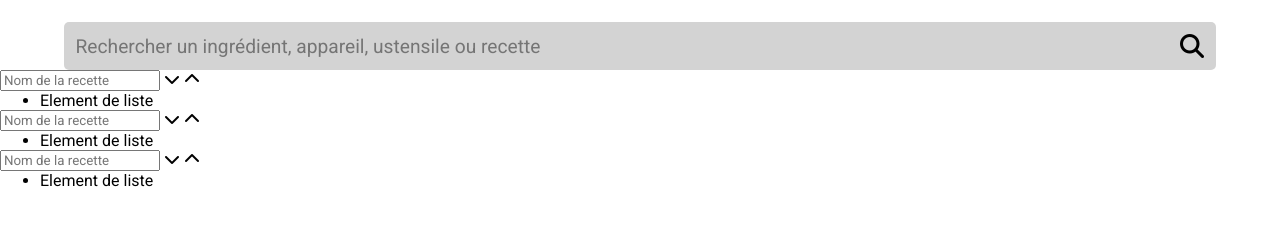
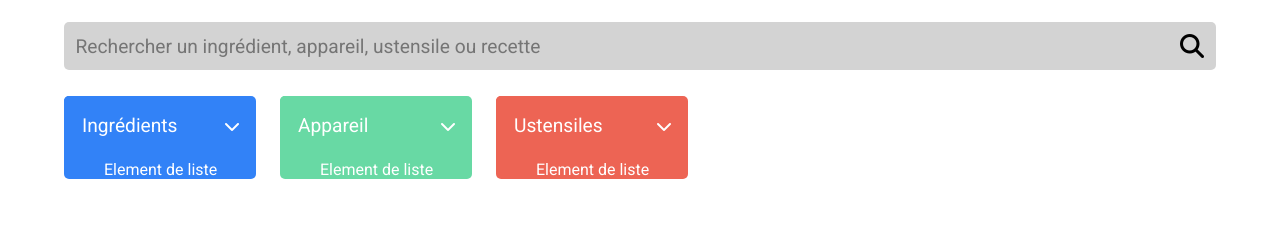
Before and after one commit to SNM07/CM_7_19052021, a website: page index.html in a window 1280 px wide. Shown: the part 140-366 px from the top of the page. Drawn offline with Linux system fonts and the light colour scheme.

Commit message:
Init v2-b

```diff
--- a/index.html
+++ b/index.html
@@ -31,46 +31,46 @@
           </button>
         </form>
         <div id="searchFilters">
-          <div id="ingredients">
+          <div class="filterInput" id="ingredients">
             <label
               id="inputTrigger--name"
               class="inputTrigger"
               data-status="close"
             >
-              <input type="text" placeholder="Nom de la recette"
-              class="color--name"">
+              <input type="text" placeholder="Ingrédients"
+              class="inputColor">
               <i class="fas fa-chevron-down"></i>
-              <i class="fas fa-chevron-up elHidden"></i>
+              <i class="fas fa-chevron-up hiddenArrow"></i>
               <ul>
                 <li>Element de liste</li>
               </ul>
             </label>
           </div>
-          <div id="appareil">
+          <div class="filterInput" id="appareil">
             <label
               id="inputTrigger--name"
               class="inputTrigger"
               data-status="close"
             >
-              <input type="text" placeholder="Nom de la recette"
-              class="color--name"">
+              <input type="text" placeholder="Appareil"
+              class="inputColor">
               <i class="fas fa-chevron-down"></i>
-              <i class="fas fa-chevron-up elHidden"></i>
+              <i class="fas fa-chevron-up hiddenArrow"></i>
               <ul>
                 <li>Element de liste</li>
               </ul>
             </label>
           </div>
-          <div id="ustensiles">
+          <div class="filterInput" id="ustensiles">
             <label
               id="inputTrigger--name"
               class="inputTrigger"
               data-status="close"
             >
-              <input type="text" placeholder="Nom de la recette"
-              class="color--name"">
+              <input type="text" placeholder="Ustensiles"
+              class="inputColor">
               <i class="fas fa-chevron-down"></i>
-              <i class="fas fa-chevron-up elHidden"></i>
+              <i class="fas fa-chevron-up hiddenArrow"></i>
               <ul>
                 <li>Element de liste</li>
               </ul>
--- a/sass/Components/_buttons.scss
+++ b/sass/Components/_buttons.scss
@@ -0,0 +1,43 @@
+.filterInput {
+  border-radius: 5px;
+  &#ingredients {
+    background-color: $color-ing;
+  }
+  &#appareil {
+    background-color: $color-app;
+  }
+  &#ustensiles {
+    background-color: $color-ust;
+  }
+  &#ingredients .inputColor {
+    background-color: $color-ing;
+  }
+  &#appareil .inputColor {
+    background-color: $color-app;
+  }
+  &#ustensiles .inputColor {
+    background-color: $color-ust;
+  }
+  & .inputColor {
+    border-radius: 5px 0 0 0;
+    border: none;
+    height: 4rem;
+    color: white;
+    &::placeholder {
+      color: white;
+      font-size: 1.2rem;
+      padding: 1rem;
+    }
+  }
+  & .hiddenArrow {
+    display: none;
+  }
+  & .fas {
+    color: white;
+    padding-right: 1rem;
+  }
+  & li {
+    color: white;
+    list-style: none;
+  }
+}
--- a/sass/Pages/_accueil.scss
+++ b/sass/Pages/_accueil.scss
@@ -32,6 +32,14 @@
       }
     }
   }
+  & #searchFilters{
+      display: flex;
+      justify-content: flex-start;
+      align-items: center;
+      width: 90vw;
+      margin: 2vw auto 2vw auto;
+      gap: 1.5rem;
+  }
 }
 
 input[type="search"]::-webkit-search-decoration,
--- a/sass/Utils/_variables.scss
+++ b/sass/Utils/_variables.scss
@@ -0,0 +1,3 @@
+$color-ing: #3282f7;
+$color-app: #68d9a4;
+$color-ust: #ed6454;
```
Also changed, not shown: css/style.css, 1 other file.
